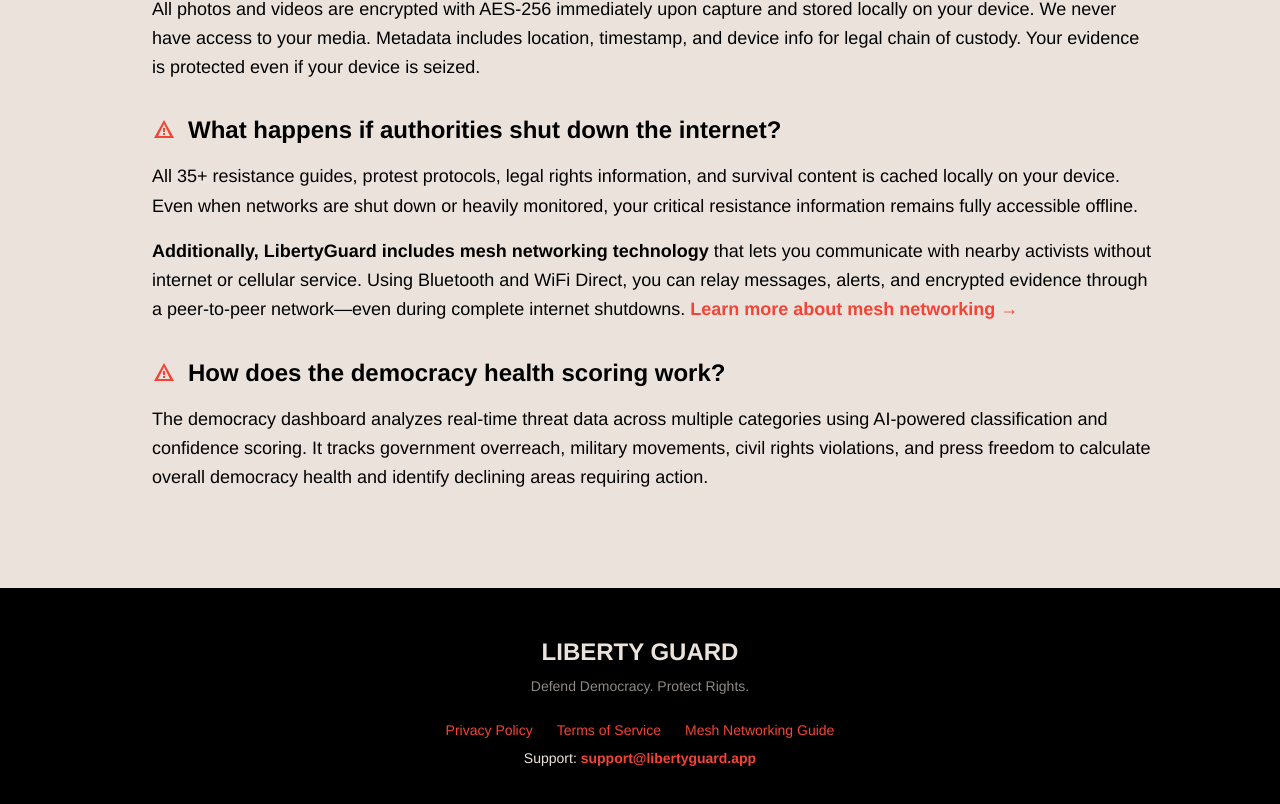
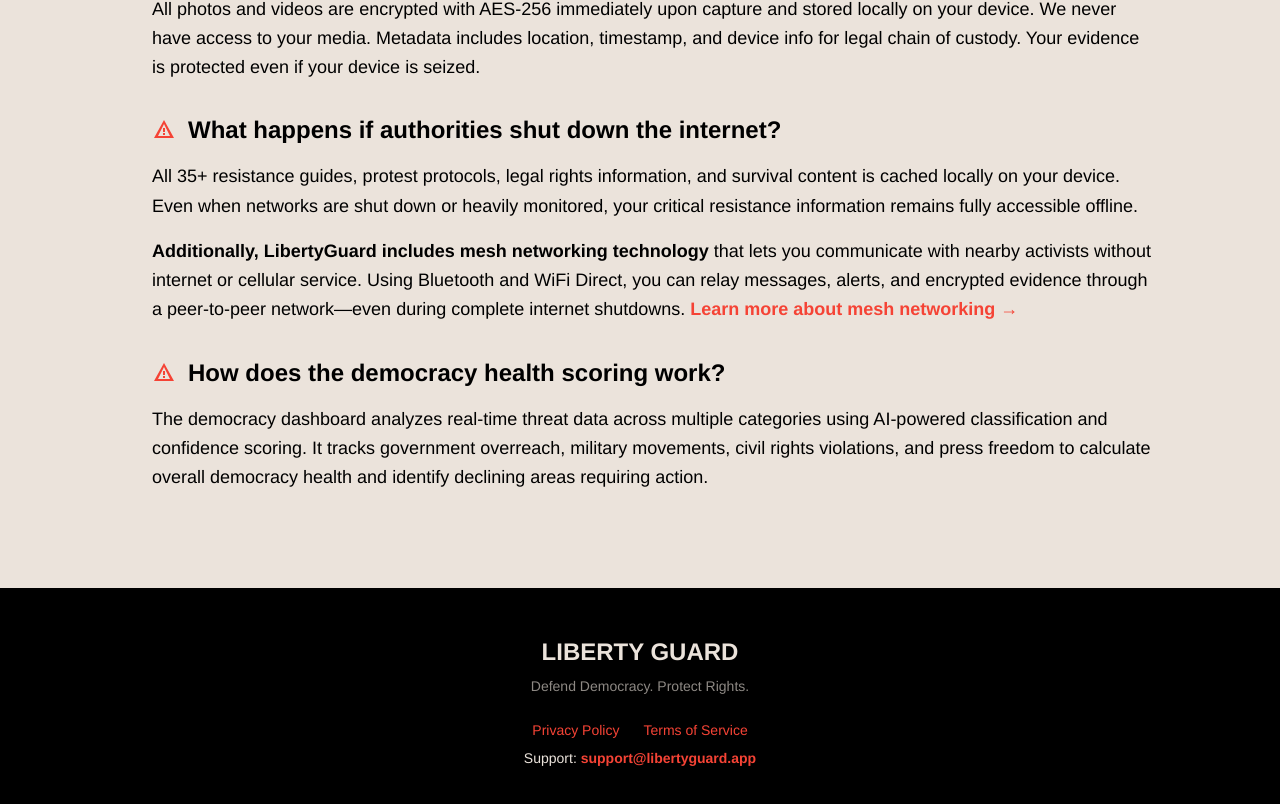
Before and after one commit to thedanperry/LibertyGuard-Website, a Next.js app: page / in a window 1280 px wide. Shown: the part 4660-5464 px from the top of the page. Built offline with nearby package versions, Linux system fonts and the light colour scheme.

Commit message:
Remove mesh networking link from footer, keep only in FAQ section

```diff
--- a/src/app/page.tsx
+++ b/src/app/page.tsx
@@ -309,7 +309,6 @@
             <div className="flex justify-center space-x-6">
               <Link href="/privacy" className="text-climate-red hover:text-climate-cream transition-colors">Privacy Policy</Link>
               <Link href="/terms" className="text-climate-red hover:text-climate-cream transition-colors">Terms of Service</Link>
-              <Link href="/mesh-networking" className="text-climate-red hover:text-climate-cream transition-colors">Mesh Networking Guide</Link>
             </div>
             <p className="text-climate-cream text-sm">
               Support: <a href="mailto:support@libertyguard.app" className="text-climate-red hover:underline font-bold">support@libertyguard.app</a>
```
